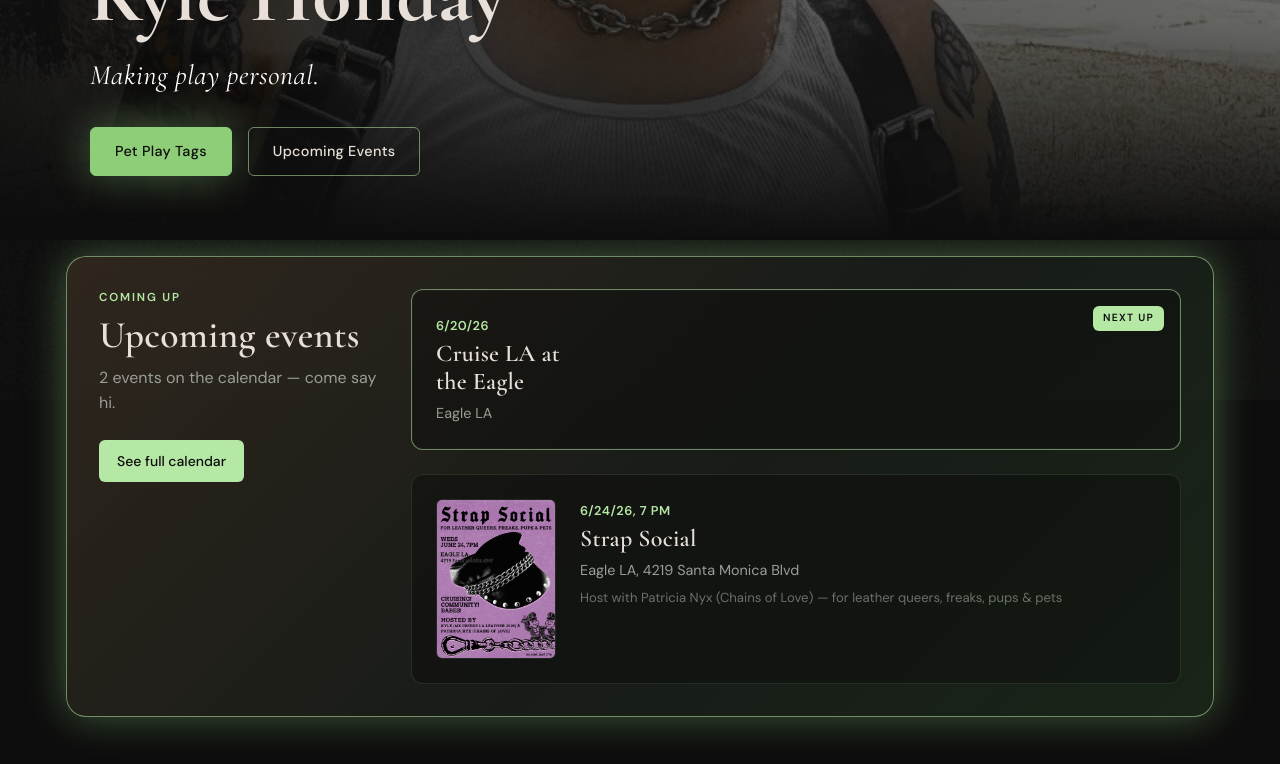
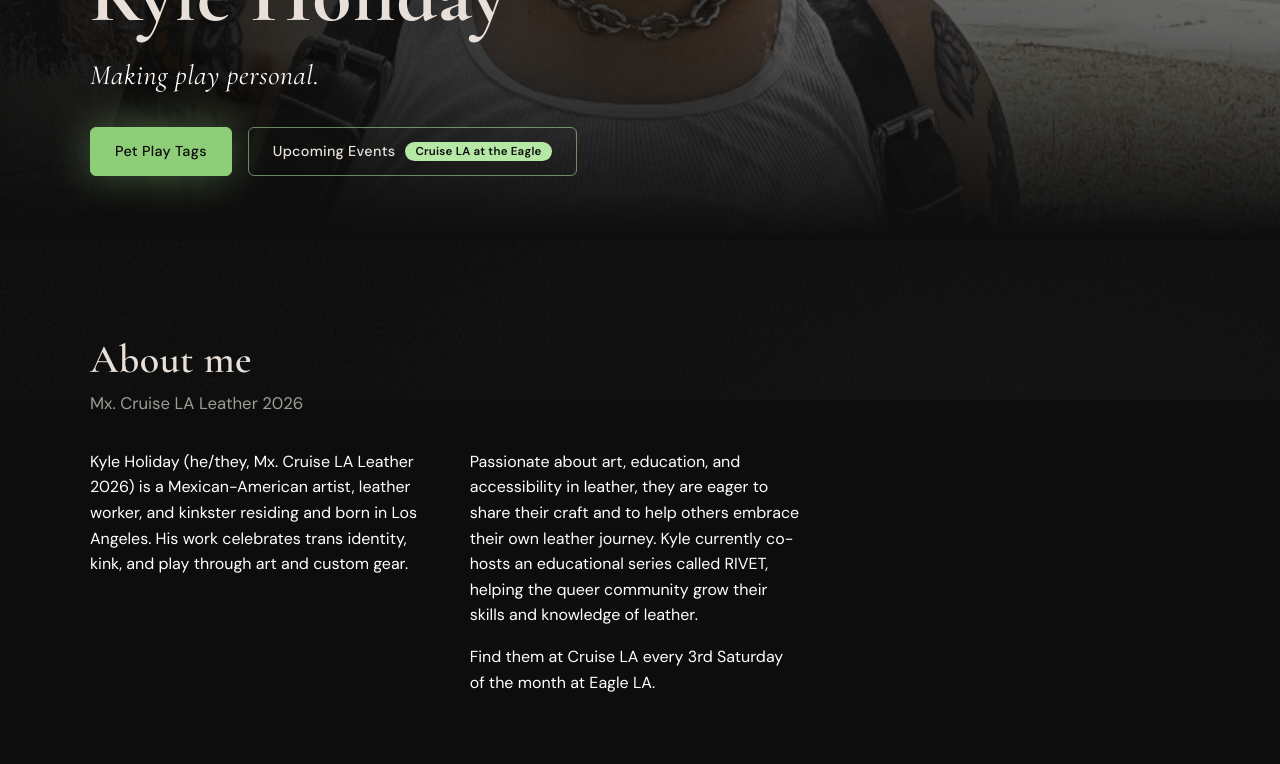
Before and after one commit to dianashawnbarraza-wq/kyle-holiday, a React (Vite) app: page / in a window 1280 px wide. Shown: the part 400-1164 px from the top of the page. Built offline with nearby package versions, Linux system fonts and the light colour scheme.

Commit message:
Replace upcoming events banner with pill on hero CTA.
Show the next event title inside the Upcoming Events button and remove the homepage banner.

Co-authored-by: Cursor <cursoragent@cursor.com>

```diff
--- a/src/components/CTAButton.css
+++ b/src/components/CTAButton.css
@@ -2,6 +2,7 @@
   display: inline-flex;
   align-items: center;
   justify-content: center;
+  gap: 10px;
   padding: 12px 24px;
   font-family: var(--font-body);
   font-size: 0.9rem;
@@ -59,6 +60,23 @@
   border-color: var(--border-hover);
 }
 
+.cta-btn__badge {
+  padding: 3px 10px;
+  font-size: 0.72rem;
+  font-weight: 600;
+  letter-spacing: 0.02em;
+  line-height: 1.2;
+  color: var(--bg-deep);
+  background: var(--accent-light);
+  border-radius: 999px;
+  white-space: nowrap;
+}
+
+.cta-btn--primary .cta-btn__badge {
+  color: var(--accent);
+  background: rgba(13, 13, 13, 0.85);
+}
+
 .cta-group {
   display: flex;
   flex-wrap: wrap;
--- a/src/components/CTAButton.tsx
+++ b/src/components/CTAButton.tsx
@@ -9,6 +9,7 @@ type CTAButtonProps = {
   variant?: "primary" | "secondary" | "ghost";
   external?: boolean;
   className?: string;
+  badge?: string;
 };
 
 export function CTAButton({
@@ -18,8 +19,15 @@ export function CTAButton({
   variant = "primary",
   external = false,
   className = "",
+  badge,
 }: CTAButtonProps) {
   const classes = `cta-btn cta-btn--${variant} ${className}`.trim();
+  const content = (
+    <>
+      {children}
+      {badge ? <span className="cta-btn__badge">{badge}</span> : null}
+    </>
+  );
 
   const opensInNewTab =
     external ||
@@ -29,7 +37,7 @@ export function CTAButton({
   if (to) {
     return (
       <Link to={to} className={classes}>
-        {children}
+        {content}
       </Link>
     );
   }
@@ -42,10 +50,10 @@ export function CTAButton({
         target={opensInNewTab ? "_blank" : undefined}
         rel={opensInNewTab ? "noopener noreferrer" : undefined}
       >
-        {children}
+        {content}
       </a>
     );
   }
 
-  return <span className={classes}>{children}</span>;
+  return <span className={classes}>{content}</span>;
 }
--- a/src/components/Hero.tsx
+++ b/src/components/Hero.tsx
@@ -1,4 +1,5 @@
 import { CTAButton } from "./CTAButton";
+import { upcomingEvents } from "../data/events";
 import { site } from "../data/site";
 import "./Hero.css";
 
@@ -9,6 +10,8 @@ type HeroProps = {
 };
 
 export function Hero({ compact = false }: HeroProps) {
+  const nextEvent = upcomingEvents[0];
+
   return (
     <section className={`hero${compact ? " hero--compact" : ""}`}>
       <div className="hero__bg">
@@ -26,7 +29,11 @@ export function Hero({ compact = false }: HeroProps) {
             <h2 className="hero__subtitle">{site.heroIntro}</h2>
             <div className="hero__ctas cta-group">
               <CTAButton to="/pet-play-tags">Pet Play Tags</CTAButton>
-              <CTAButton to="/#events" variant="secondary">
+              <CTAButton
+                to="/#events"
+                variant="secondary"
+                badge={nextEvent?.title}
+              >
                 Upcoming Events
               </CTAButton>
             </div>
--- a/src/components/UpcomingEventsBanner.css
+++ /dev/null
@@ -1,175 +0,0 @@
-.upcoming-events {
-  padding: 0 var(--space-3) var(--space-4);
-  margin-top: calc(-1 * var(--space-4));
-}
-
-.upcoming-events__inner {
-  max-width: calc(var(--max-width) + 2 * var(--space-3));
-  margin: 0 auto;
-  padding: var(--space-4);
-  display: grid;
-  gap: var(--space-4);
-  background: linear-gradient(
-    135deg,
-    rgba(74, 58, 42, 0.55) 0%,
-    var(--bg-surface) 55%,
-    rgba(30, 45, 28, 0.75) 100%
-  );
-  border: 1px solid var(--accent-border);
-  border-radius: var(--radius-lg);
-  box-shadow: var(--shadow-glow);
-}
-
-.upcoming-events__intro {
-  display: flex;
-  flex-direction: column;
-  gap: var(--space-1);
-}
-
-.upcoming-events__eyebrow {
-  font-size: 0.72rem;
-  letter-spacing: 0.16em;
-  text-transform: uppercase;
-  color: var(--accent-light);
-  font-weight: 600;
-}
-
-.upcoming-events__title {
-  font-size: clamp(1.75rem, 4vw, 2.35rem);
-  line-height: 1.1;
-}
-
-.upcoming-events__lead {
-  color: var(--text-muted);
-  max-width: 42ch;
-}
-
-.upcoming-events__cta {
-  display: inline-flex;
-  align-self: flex-start;
-  margin-top: var(--space-2);
-  padding: 10px 18px;
-  font-size: 0.875rem;
-  font-weight: 500;
-  color: var(--bg-deep);
-  background: var(--accent-light);
-  border-radius: var(--radius-sm);
-  transition:
-    background var(--transition),
-    transform var(--transition);
-}
-
-.upcoming-events__cta:hover {
-  color: var(--bg-deep);
-  background: var(--accent-hover);
-  transform: translateY(-1px);
-}
-
-.upcoming-events__cards {
-  display: grid;
-  gap: var(--space-3);
-}
-
-.upcoming-events__card {
-  position: relative;
-  display: grid;
-  grid-template-columns: minmax(88px, 120px) 1fr;
-  gap: var(--space-3);
-  align-items: start;
-  padding: var(--space-3);
-  background: rgba(13, 13, 13, 0.45);
-  border: 1px solid var(--border-subtle);
-  border-radius: var(--radius-md);
-}
-
-.upcoming-events__card--next {
-  border-color: var(--accent-border);
-  box-shadow: inset 0 0 0 1px rgba(255, 255, 255, 0.03);
-}
-
-.upcoming-events__badge {
-  position: absolute;
-  top: var(--space-2);
-  right: var(--space-2);
-  padding: 4px 10px;
-  font-size: 0.65rem;
-  letter-spacing: 0.12em;
-  text-transform: uppercase;
-  color: var(--bg-deep);
-  background: var(--accent-light);
-  border-radius: var(--radius-sm);
-  font-weight: 600;
-}
-
-.upcoming-events__flyer-wrap {
-  overflow: hidden;
-  border-radius: var(--radius-sm);
-  border: 1px solid var(--border-subtle);
-  background: var(--bg-deep);
-  aspect-ratio: 3 / 4;
-}
-
-.upcoming-events__flyer {
-  display: block;
-  width: 100%;
-  height: 100%;
-  object-fit: cover;
-}
-
-.upcoming-events__details {
-  min-width: 0;
-  padding-top: 2px;
-}
-
-.upcoming-events__date {
-  display: block;
-  font-size: 0.8rem;
-  font-weight: 600;
-  color: var(--accent-light);
-  letter-spacing: 0.04em;
-}
-
-.upcoming-events__event-title {
-  margin-top: 4px;
-  font-size: clamp(1.2rem, 3vw, 1.5rem);
-  line-height: 1.15;
-}
-
-.upcoming-events__location {
-  margin-top: 6px;
-  color: var(--text-muted);
-  font-size: 0.9rem;
-}
-
-.upcoming-events__role {
-  margin-top: 6px;
-  color: var(--text-faint);
-  font-size: 0.82rem;
-  line-height: 1.45;
-}
-
-
-@media (min-width: 720px) {
-  .upcoming-events__inner {
-    grid-template-columns: minmax(220px, 280px) 1fr;
-    align-items: start;
-  }
-
-  .upcoming-events__cards {
-    grid-template-columns: 1fr;
-  }
-
-  .upcoming-events__card--next {
-    grid-template-columns: minmax(120px, 160px) 1fr;
-  }
-}
-
-@media (max-width: 480px) {
-  .upcoming-events__card {
-    grid-template-columns: 1fr;
-  }
-
-  .upcoming-events__flyer-wrap {
-    max-width: 160px;
-  }
-}
--- a/src/components/UpcomingEventsBanner.tsx
+++ /dev/null
@@ -1,73 +0,0 @@
-import { Link } from "react-router-dom";
-import type { EventItem } from "../data/events";
-import "./UpcomingEventsBanner.css";
-
-type UpcomingEventsBannerProps = {
-  events: EventItem[];
-  maxItems?: number;
-};
-
-export function UpcomingEventsBanner({
-  events,
-  maxItems = 3,
-}: UpcomingEventsBannerProps) {
-  const featured = events.slice(0, maxItems);
-
-  if (featured.length === 0) {
-    return null;
-  }
-
-  return (
-    <section className="upcoming-events" aria-labelledby="upcoming-events-heading">
-      <div className="upcoming-events__inner">
-        <div className="upcoming-events__intro">
-          <p className="upcoming-events__eyebrow">Coming up</p>
-          <h2 id="upcoming-events-heading" className="upcoming-events__title">
-            Upcoming events
-          </h2>
-          <p className="upcoming-events__lead">
-            {featured.length === 1
-              ? "One event on the calendar — come say hi."
-              : `${featured.length} events on the calendar — come say hi.`}
-          </p>
-          <Link to="/#events" className="upcoming-events__cta">
-            See full calendar
-          </Link>
-        </div>
-
-        <div className="upcoming-events__cards">
-          {featured.map((event, index) => (
-            <article
-              key={`${event.sortDate}-${event.title}`}
-              className={`upcoming-events__card${
-                index === 0 ? " upcoming-events__card--next" : ""
-              }`}
-            >
-              {index === 0 && (
-                <span className="upcoming-events__badge">Next up</span>
-              )}
-              {event.flyer && (
-                <div className="upcoming-events__flyer-wrap">
-                  <img
-                    src={event.flyer}
-                    alt={event.flyerAlt ?? `${event.title} flyer`}
-                    className="upcoming-events__flyer"
-                    loading="lazy"
-                  />
-                </div>
-              )}
-              <div className="upcoming-events__details">
-                <time className="upcoming-events__date">{event.date}</time>
-                <h3 className="upcoming-events__event-title">{event.title}</h3>
-                <p className="upcoming-events__location">{event.location}</p>
-                {event.role && (
-                  <p className="upcoming-events__role">{event.role}</p>
-                )}
-              </div>
-            </article>
-          ))}
-        </div>
-      </div>
-    </section>
-  );
-}
--- a/src/pages/HomePage.tsx
+++ b/src/pages/HomePage.tsx
@@ -3,8 +3,7 @@ import { HomeSpotlightBanner } from "../components/HomeSpotlightBanner";
 import { SectionHeader } from "../components/SectionHeader";
 import { CollapsibleEventList } from "../components/CollapsibleEventList";
 import { KyleGallery } from "../components/KyleGallery";
-import { UpcomingEventsBanner } from "../components/UpcomingEventsBanner";
-import { events, upcomingEvents } from "../data/events";
+import { events } from "../data/events";
 import { homeSpotlightSlides } from "../data/homeSpotlight";
 import { kyleGallery } from "../data/kyleGallery";
 import { site } from "../data/site";
@@ -14,7 +13,6 @@ export function HomePage() {
   return (
     <>
       <Hero />
-      <UpcomingEventsBanner events={upcomingEvents} />
 
       <div className="page">
         <div className="page-inner">
```
